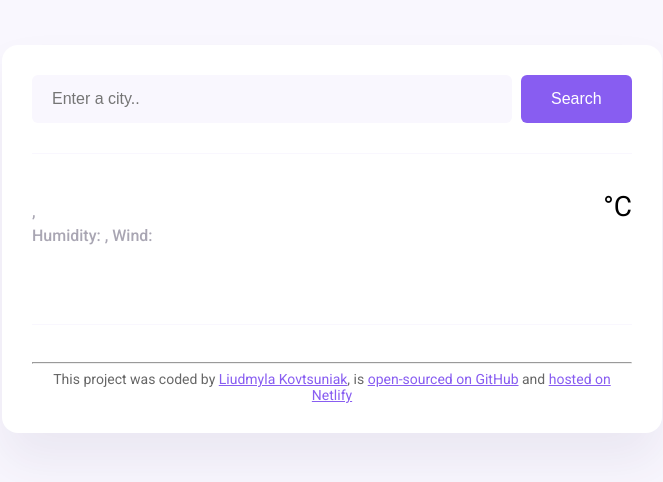
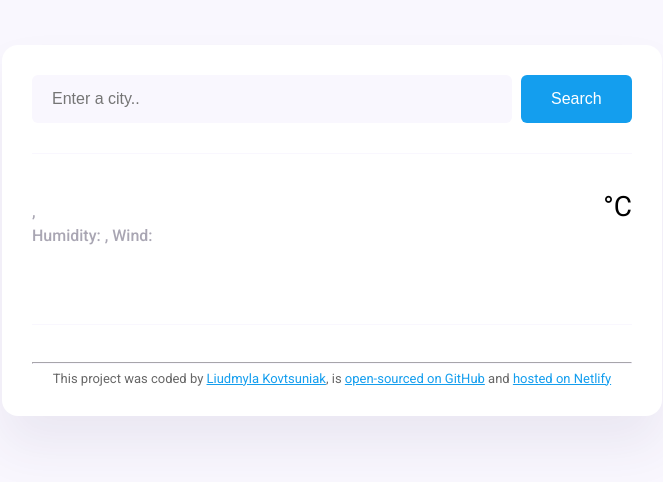
Before and after one commit to WebTechStudent/plus8-forecast, a plain HTML site: page index.html in a window 1280 px wide. Shown: the whole page, without its empty margins (308-971 px from the left). Drawn offline with nearby package versions, Linux system fonts and the light colour scheme; no server answers.

Commit message:
Changed the button color and the city name

```diff
--- a/src/index.js
+++ b/src/index.js
@@ -99,4 +99,4 @@ function displayForecast(response) {
 let searchFormElement = document.querySelector("#search-form");
 searchFormElement.addEventListener("submit", handleSearchSubmit);
 
-searchCity("Paris");
+searchCity("London");
--- a/src/style.css
+++ b/src/style.css
@@ -1,10 +1,15 @@
 body {
-  background-color: #f9f7fe;
+  background-color:#f9f7fe;
   font-family: "Roboto", sans-serif;
 }
 
 a {
-  color: #885df1;
+  color:#149eee;
+}
+
+hr {
+  border-color:#f9f7fe;
+  height: 0.5px;
 }
 
 .weather-app {
@@ -31,7 +36,7 @@ header {
 }
 
 .search-form-button {
-  background: #885df1;
+  background:#149eee;
   padding: 15px 30px;
   border: none;
   font-size: 16px;
@@ -122,6 +127,6 @@ footer {
   border-top: 1px solid #f9f7fe;
   padding: 30px 0 0 0;
   text-align: center;
-  font-size: 14px;
+  font-size: 13px;
   color: rgba(0, 0, 0, 0.6);
 }
```
